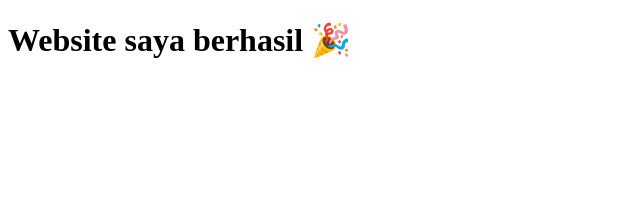
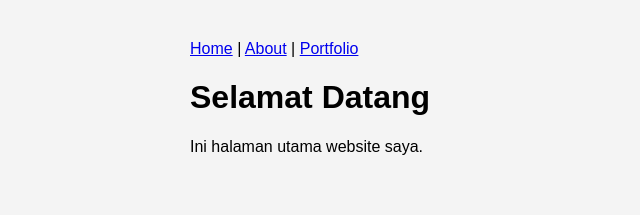
Before and after one commit to Hadi3030/WebCoba, a plain HTML site: page index.html in a window 1280 px wide. Shown: the whole page, without its empty margins (0-640 px from the left). Drawn offline with Linux system fonts and the light colour scheme.

Commit message:
Update index.html with navigation and welcome message

```diff
--- a/index.html
+++ b/index.html
@@ -1,4 +1,24 @@
 <!DOCTYPE html>
+<html>
+<head>
+  <title>Home</title>
+  <link rel="stylesheet" href="style.css">
+</head>
+<body>
+
+<nav>
+  <a href="index.html">Home</a> |
+  <a href="about.html">About</a> |
+  <a href="portfolio.html">Portfolio</a>
+</nav>
+
+<h1>Selamat Datang</h1>
+<p>Ini halaman utama website saya.</p>
+
+</body>
+</html>
+
+<!-- <!DOCTYPE html>
 <html lang="id">
 <head>
   <meta charset="UTF-8">
@@ -7,4 +27,4 @@
 <body>
   <h1>Website saya berhasil 🎉</h1>
 </body>
-</html>
+</html> -->
```
